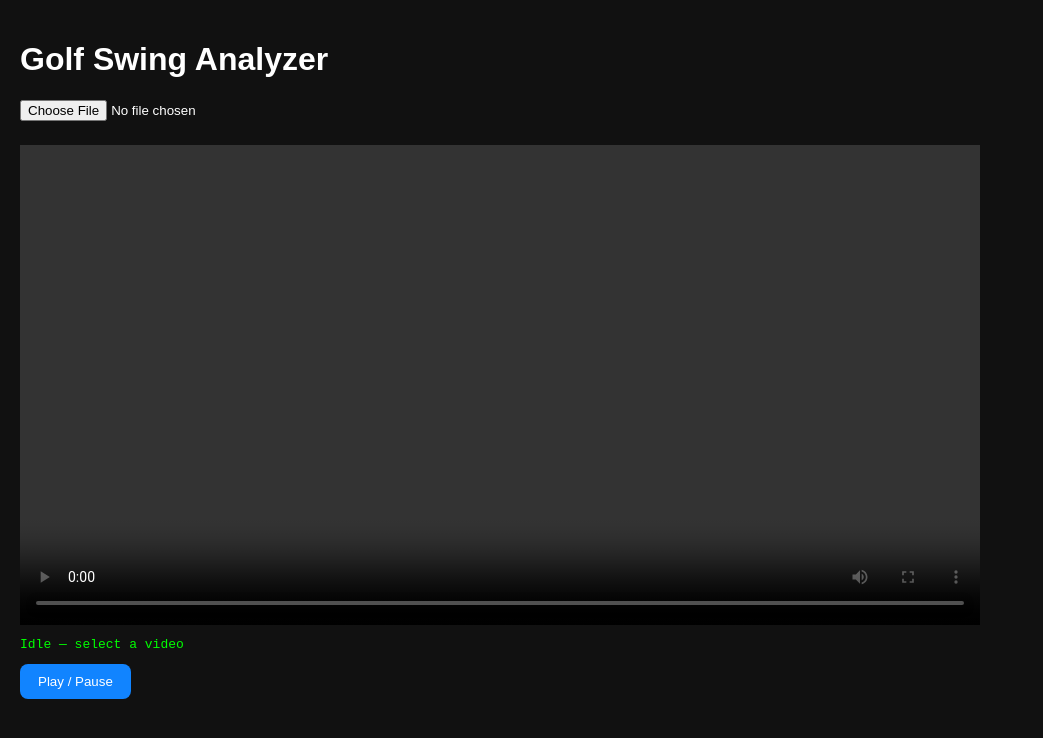
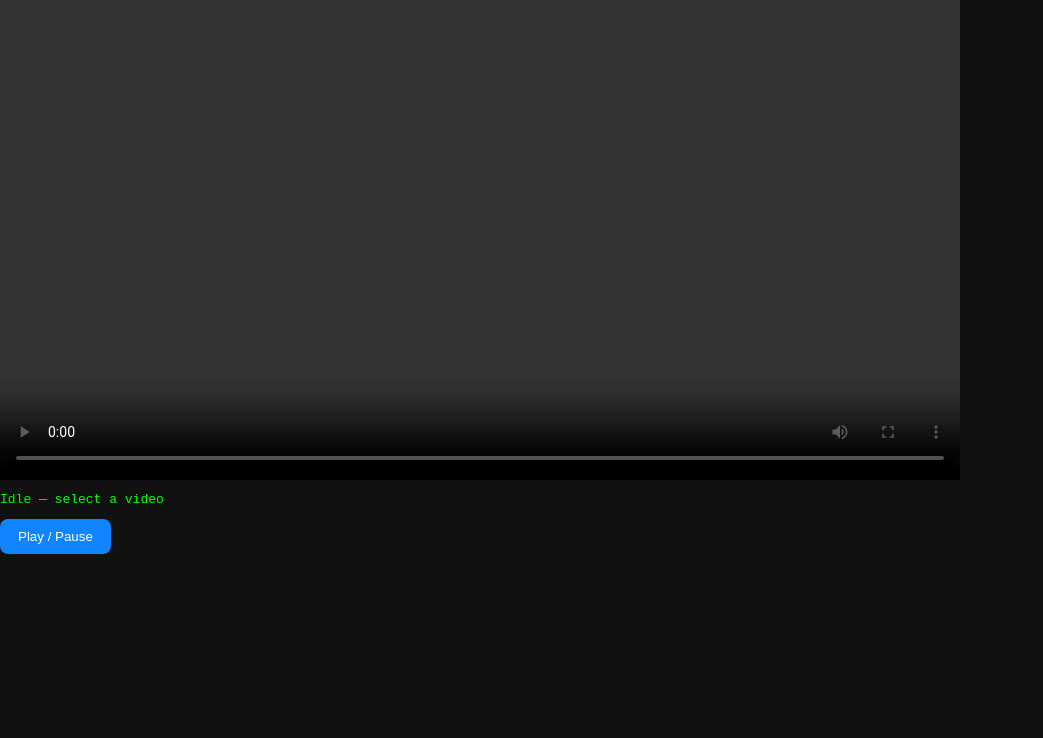
Before and after one commit to jpradcliffe-dot/golf-swing-app, a Next.js app: page / in a window 1280 px wide. Shown: the top 738 px of the page, without its empty margins (0-1043 px from the left). Built offline with nearby package versions, Linux system fonts and the light colour scheme.

Commit message:
Update page.tsx

```diff
--- a/app/page.tsx
+++ b/app/page.tsx
@@ -1,42 +1,12 @@
-async function analyzeVideo(file: File) {
-  const formData = new FormData();
-  formData.append("file", file);
-
-  const res = await fetch("/api/analyze", {
-    method: "POST",
-    body: formData,
-  });
-
-  const data = await res.json();
-  return data.analysis;
-}
-// app/page.tsx
 "use client";
 
 import React, { useState } from "react";
-import VideoAnalyzer from "../components/VideoAnalyzer"; // relative path from app/page.tsx -> components folder
+import VideoAnalyzer from "../components/VideoAnalyzer";
 
 export default function Page() {
-  const [file, setFile] = useState<File | null>(null);
-
   return (
-    <main style={{ padding: 20 }}>
-      <h1>Golf Swing Analyzer</h1>
-
-      <label>
-        <input
-          type="file"
-          accept="video/*"
-          onChange={(e) => {
-            const f = e.target.files?.[0] ?? null;
-            setFile(f);
-          }}
-        />
-      </label>
-
-      <div style={{ marginTop: 24 }}>
-        <VideoAnalyzer file={file} />
-      </div>
+    <main className="p-6">
+      <VideoAnalyzer />
     </main>
   );
 }
```
